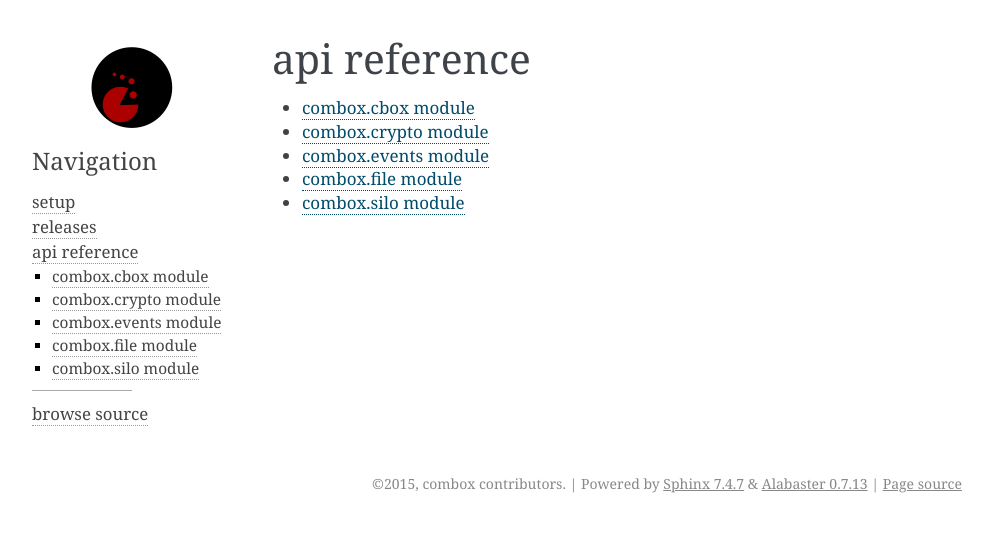
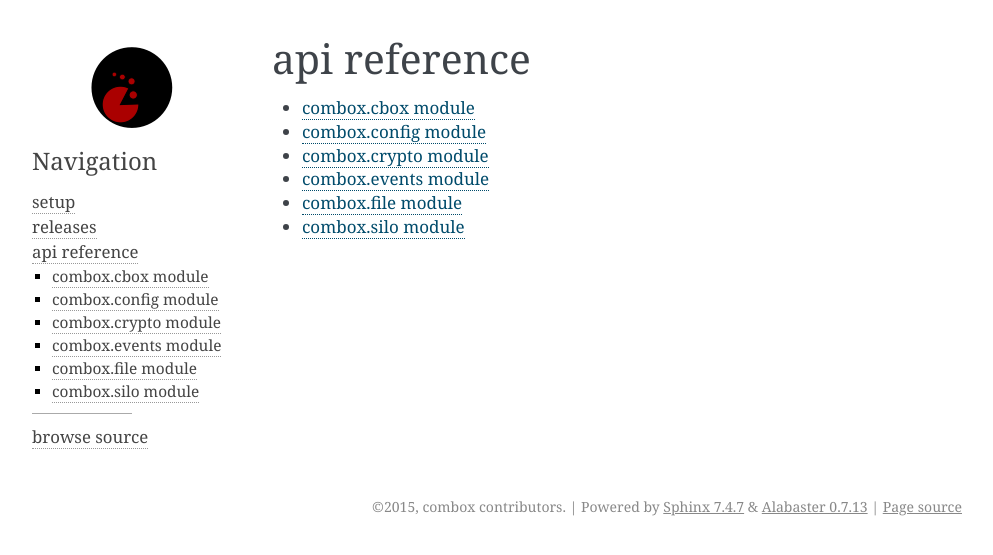
Before and after one commit to r5d/combox, a Sphinx documentation site: the page built from docs/api/index.rst, in a window 1280 px wide. Shown: the top 555 px of the page, without its empty margins (148-1141 px from the left). Built offline with Sphinx 7.4.7, drawn with Linux system fonts in a browser that asks for light colours.

Commit message:
Added docs/api/combox.config.rst

```diff
--- /dev/null
+++ b/docs/api/combox.config.rst
@@ -0,0 +1,6 @@
+====================
+combox.config module
+====================
+
+.. automodule:: combox.config
+   :members:
--- a/docs/api/index.rst
+++ b/docs/api/index.rst
@@ -6,6 +6,7 @@
    :maxdepth: 2
 
    combox.cbox
+   combox.config
    combox.crypto
    combox.events
    combox.file
```
